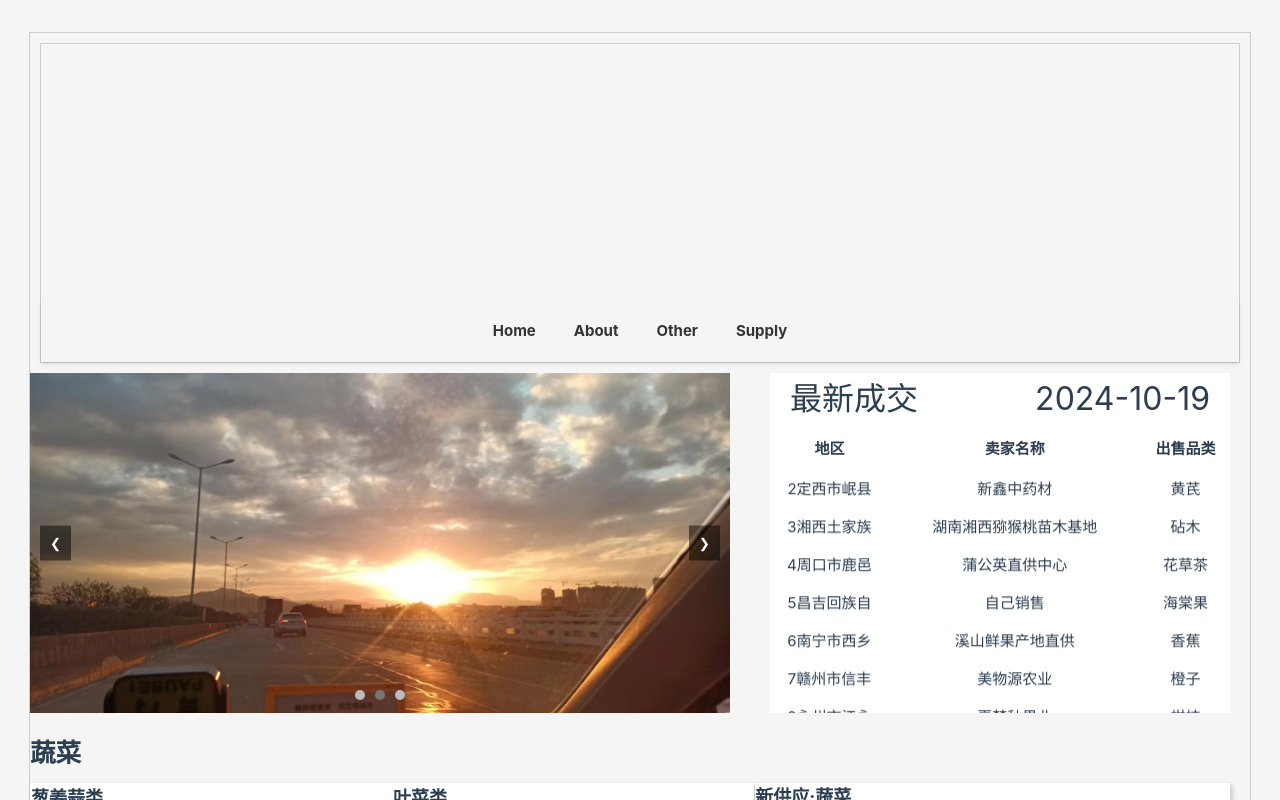
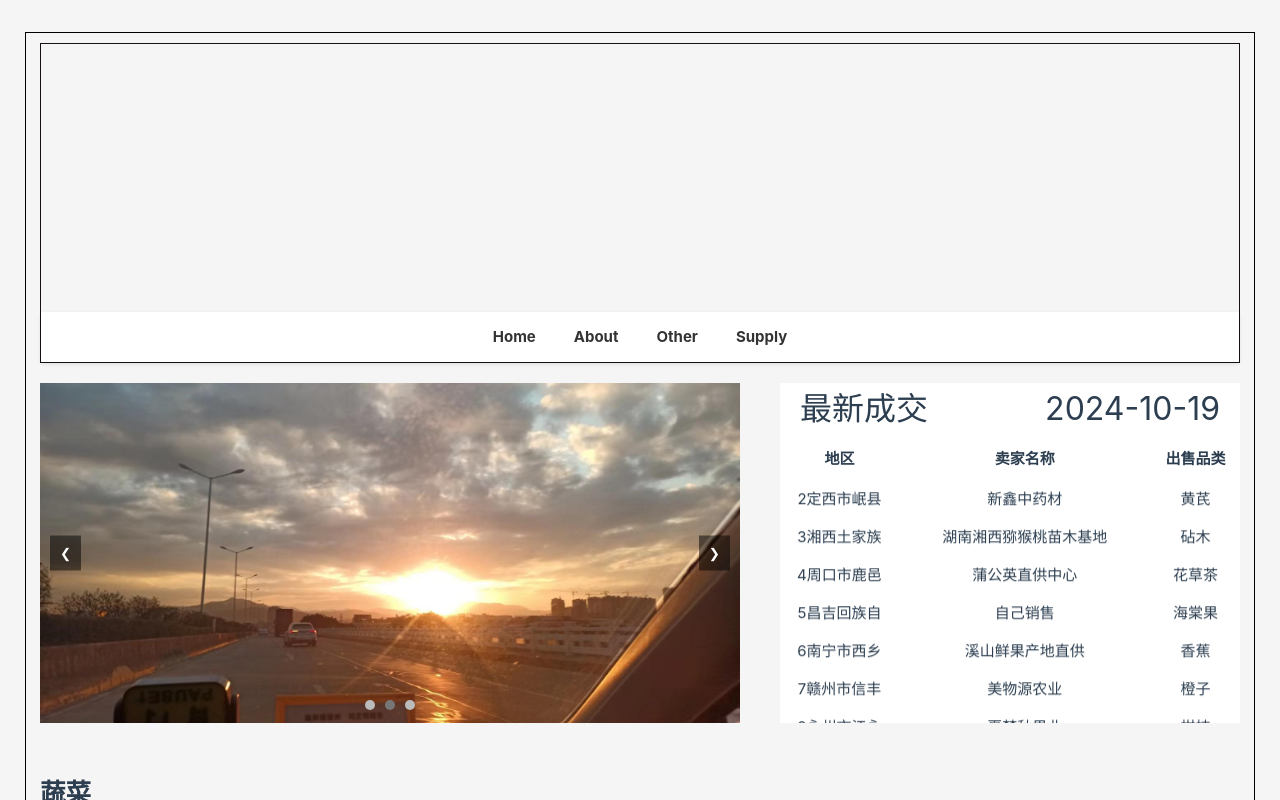
Before and after one commit to Coisini-K/test, a Vue app: page /supply in a window 1280 px wide. Shown: the top 800 px of the page. Built offline with nearby package versions, Linux system fonts and the light colour scheme.

Commit message:
New changes

```diff
--- a/src/App.vue
+++ b/src/App.vue
@@ -1,20 +1,39 @@
 <script setup>
 import { RouterView } from 'vue-router';
-// import NavigationBar from '@/components/NavigationBar.vue'
-import HeaderView from '@/views/HeaderView.vue';
-// import SidebarView from '@/components/SidebarRight.vue';
+import SidebarHeader from '@/components/SidebarHeader.vue';
+// import SidebarRight from '@/components/SidebarRight.vue';
 </script>
 
 <template>
   <div class="container">
-    <HeaderView />
-    <!-- <SidebarView /> -->
-    <RouterView />
+    <SidebarHeader />
+    <!-- <SidebarRight /> -->
+    <div class="box">
+      <RouterView />
+    </div>
   </div>
 </template>
 
 <style scoped>
 .container {
-  border: 1px solid #ccc;
+  border: 1px solid #000000;
+  width: 1230px;
+  height: 100%;
+  display: flex;
+  /* flex-direction: column; */
+  flex-wrap: wrap;
+  align-items: center;
+  justify-content: center;
+}
+.box {
+  /* border: 1px solid #ff0000; */
+  width: 1200px;
+  height: 100%;
+  margin: 10px;
+  display: flex;
+  flex-direction: column;
+  align-content: center;
+  justify-content: flex-start;
+  gap: 30px;
 }
 </style>
--- a/src/components/NavigationBar.vue
+++ b/src/components/NavigationBar.vue
@@ -1,5 +1,5 @@
 <template>
-  <div ref="navbarRef">
+  <div ref="navbarRef" class="navbar">
     <nav :class="{ 'is-fixed': isSticky }">
       <RouterLink v-once :to="homePath" class="nav-link">Home</RouterLink>
       <RouterLink v-once :to="aboutPath" class="nav-link">About</RouterLink>
@@ -51,7 +51,7 @@ onUnmounted(() => {
 </script>
 
 <style scoped>
-.navbarRef {
+.navbar {
   width: 100%;
   position: relative;
   /* display: flex;
@@ -64,10 +64,11 @@ onUnmounted(() => {
 }
 
 nav {
+  width: 100%;
   display: flex;
   align-items: center;
   justify-content: center;
-  padding: 1rem;
+  padding: 10px 0;
   box-shadow: 0 2px 4px rgba(0, 0, 0, 0.1);
 }
 
@@ -86,6 +87,7 @@ nav {
 nav.is-fixed {
   position: fixed;
   width: 100%;
+  max-width: 1200px;
   top: 0;
   background-color: #fff;
   box-shadow: 0 2px 4px rgba(0, 0, 0, 0.2);
--- a/src/views/HeaderView.vue
+++ b/src/components/SidebarHeader.vue
@@ -12,12 +12,12 @@ import NavigationBar from '@/components/NavigationBar.vue';
 <style scoped>
 .header {
   height: 320px;
-  width: 1200px;
+  width: 100%;
+  max-width: 1200px;
   margin: 10px;
   display: flex;
   flex-direction: column;
-  align-content: center;
   justify-content: flex-end;
-  border: 1px solid #ccc;
+  border: 1px solid #181111;
 }
 </style>
--- a/src/views/OtherView.vue
+++ b/src/views/OtherView.vue
@@ -1,5 +1,5 @@
 <template>
-  <div class="home_box">
+  <!-- <div class="home_box"> -->
   <div class="home_overview">
     <CategoryList />
     <div class="home_overview_show">
@@ -46,22 +46,7 @@
       <img class="home_supply_img" src="@/assets/images/shop.png" alt="no!" />
     </div>
   </div>
-    <div class="home_recommend home_main">
-      <NavigationBar />
-      <div class="home_supply_show">
-        <img class="home_supply_img" src="@/assets/images/shop.png" alt="no!" />
-        <img class="home_supply_img" src="@/assets/images/shop.png" alt="no!" />
-        <img class="home_supply_img" src="@/assets/images/shop.png" alt="no!" />
-        <img class="home_supply_img" src="@/assets/images/shop.png" alt="no!" />
-        <img class="home_supply_img" src="@/assets/images/shop.png" alt="no!" />
-        <img class="home_supply_img" src="@/assets/images/shop.png" alt="no!" />
-        <img class="home_supply_img" src="@/assets/images/shop.png" alt="no!" />
-        <img class="home_supply_img" src="@/assets/images/shop.png" alt="no!" />
-        <img class="home_supply_img" src="@/assets/images/shop.png" alt="no!" />
-        <img class="home_supply_img" src="@/assets/images/shop.png" alt="no!" />
-      </div>
-    </div>
-  </div>
+  <!-- </div> -->
 </template>
 
 <script setup>
@@ -78,15 +63,15 @@ const photos = [
 </script>
 
 <style scoped>
-.home_box {
+/* .home_box {
   width: 1200px;
   display: flex;
   flex-direction: column;
   align-content: center;
   justify-content: center;
-}
+} */
 .home_overview {
-  margin: 10px;
+  /* margin: 10px; */
   width: 100%;
   display: flex;
   flex-direction: row;
@@ -119,23 +104,25 @@ const photos = [
 
 .home_main {
   width: 100%;
-  height: 640px;
-  margin: 10px;
+  height: 720px;
+  /* margin: 10px 0; */
   border: 1px solid #ccc;
   display: flex;
   flex-direction: column;
-  align-content: center;
   justify-content: flex-start;
+  gap: 10px;
 }
 .home_supply_show {
   display: flex;
   justify-content: space-between;
   align-items: center;
   flex-wrap: wrap;
+  gap: 10px;
 }
 .home_supply_img {
-  width: 200px;
-  height: 270px;
-  margin: 10px;
+  width: 230px;
+  height: 320px;
+  /* gap: 10px; */
+  /* margin: 10px; */
 }
 </style>
--- a/src/views/SupplyView.vue
+++ b/src/views/SupplyView.vue
@@ -1,4 +1,5 @@
 <template>
+  <!-- <div class="supply_box"> -->
   <div class="about">
     <!-- <h1>About Us</h1> -->
     <CarouselComponent :slides="images" :interval="3000" class="carousel" />
@@ -25,6 +26,7 @@
   <div class="app-box">
     <RecommendedProducts :products="products" />
   </div>
+  <!-- </div> -->
 </template>
 
 <script>
@@ -219,105 +221,105 @@ export default defineComponent({
       ],
       agriculture: [
         {
-          "name": "农用机械设备",
-          "items": [
-            "农用拖拉机",
-            "农机配件",
-            "耕整机",
-            "食品加工机械",
-            "果蔬机械",
-            "植保机",
-            "饲料机",
-            "肥料机械",
-            "发电设备",
-            "屠宰及肉类加工设备",
-            "食用菌机械",
-          ]
+          name: '农用机械设备',
+          items: [
+            '农用拖拉机',
+            '农机配件',
+            '耕整机',
+            '食品加工机械',
+            '果蔬机械',
+            '植保机',
+            '饲料机',
+            '肥料机械',
+            '发电设备',
+            '屠宰及肉类加工设备',
+            '食用菌机械',
+          ],
         },
         {
-          "name": "肥料",
-          "items": [
-            "复合肥",
-            "缓释肥",
-            "螯合肥料",
-            "单质肥",
-            "生物肥",
-            "水溶肥",
-            "叶面肥",
-            "有机肥",
-            "间接肥料",
-            "果实着色剂",
-            "肥料套餐"
-          ]
+          name: '肥料',
+          items: [
+            '复合肥',
+            '缓释肥',
+            '螯合肥料',
+            '单质肥',
+            '生物肥',
+            '水溶肥',
+            '叶面肥',
+            '有机肥',
+            '间接肥料',
+            '果实着色剂',
+            '肥料套餐',
+          ],
         },
         {
-          "name": "农药",
-          "items": [
-            "杀虫剂",
-            "杀菌剂",
-            "杀螨剂",
-            "除草剂",
-            "生物农药",
-            "植物生长调节剂",
-            "助剂",
-            "农药套餐",
-            "拌种剂"
-          ]
+          name: '农药',
+          items: [
+            '杀虫剂',
+            '杀菌剂',
+            '杀螨剂',
+            '除草剂',
+            '生物农药',
+            '植物生长调节剂',
+            '助剂',
+            '农药套餐',
+            '拌种剂',
+          ],
         },
         {
-          "name": "饲料",
-          "items": [
-            "青绿饲料",
-            "预混料",
-            "宠物饲料",
-            "饼粕饲料",
-            "蛋白质补充饲料",
-            "干草类饲料",
-            "谷物饲料",
-            "秸秆饲料",
-            "糠麸类饲料",
-            "矿物质饲料",
-            "配合饲料",
-            "青贮饲料",
-            "糟渣类饲料",
-            "发酵饲料",
-            "饲料添加剂"
-          ]
+          name: '饲料',
+          items: [
+            '青绿饲料',
+            '预混料',
+            '宠物饲料',
+            '饼粕饲料',
+            '蛋白质补充饲料',
+            '干草类饲料',
+            '谷物饲料',
+            '秸秆饲料',
+            '糠麸类饲料',
+            '矿物质饲料',
+            '配合饲料',
+            '青贮饲料',
+            '糟渣类饲料',
+            '发酵饲料',
+            '饲料添加剂',
+          ],
         },
         {
-          "name": "农用百货",
-          "items": [
-            "农用工具",
-            "渔具",
-            "劳保用品",
-            "硫磺粉",
-            "保水剂",
-            "不锈钢管",
-            "热熔胶",
-            "塑料膜",
-            "护栏",
-            "栽培基质",
-            "活性花粉",
-            "炭",
-            "木材",
-            "养殖百货",
-            "育苗防护资材",
-            "园林管理资材",
-          ]
+          name: '农用百货',
+          items: [
+            '农用工具',
+            '渔具',
+            '劳保用品',
+            '硫磺粉',
+            '保水剂',
+            '不锈钢管',
+            '热熔胶',
+            '塑料膜',
+            '护栏',
+            '栽培基质',
+            '活性花粉',
+            '炭',
+            '木材',
+            '养殖百货',
+            '育苗防护资材',
+            '园林管理资材',
+          ],
         },
         {
-          "name": "排灌设备",
-          "items": [
-            "涵管",
-            "管材管件",
-            "滴灌喷灌",
-            "过滤设备",
-            "灌溉设备",
-            "泵",
-            "格栅",
-            "排水板",
-            "蓄水板"
-          ]
+          name: '排灌设备',
+          items: [
+            '涵管',
+            '管材管件',
+            '滴灌喷灌',
+            '过滤设备',
+            '灌溉设备',
+            '泵',
+            '格栅',
+            '排水板',
+            '蓄水板',
+          ],
         },
         {
           name: '农具',
@@ -387,7 +389,7 @@ export default defineComponent({
 <style scoped>
 .about {
   display: flex;
-  width: 1200px;
+  width: 100%;
   justify-content: space-between;
   /* border: 1px solid #333; */
 }
@@ -395,12 +397,12 @@ export default defineComponent({
   width: 700px;
 }
 
-.latestDeals{
+.latestDeals {
   width: 460px;
   height: 340px;
 }
 .app-box {
-  width: 1200px;
+  width: 100%;
   display: flex;
   /* border: 1px solid #333; */
 }
```
Lines whose indentation alone changed are shown as unchanged.
